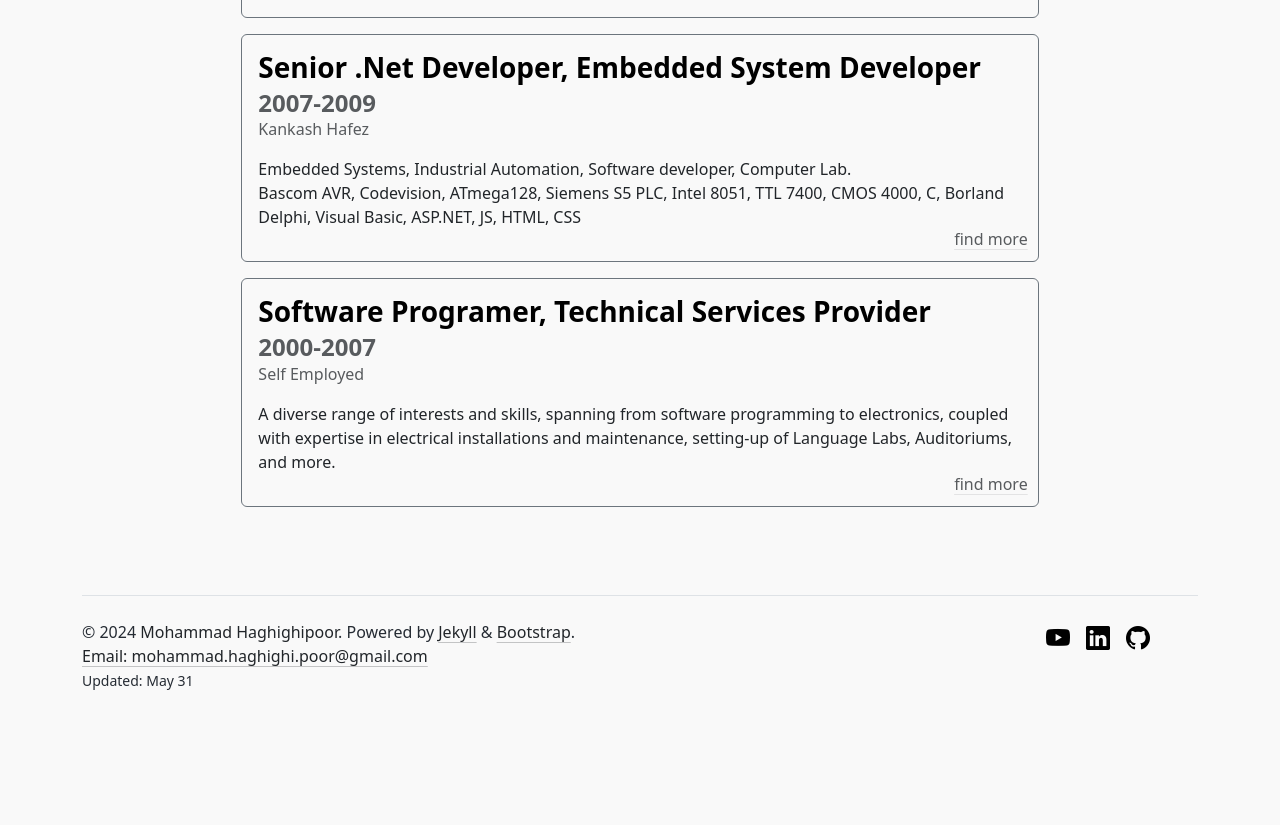
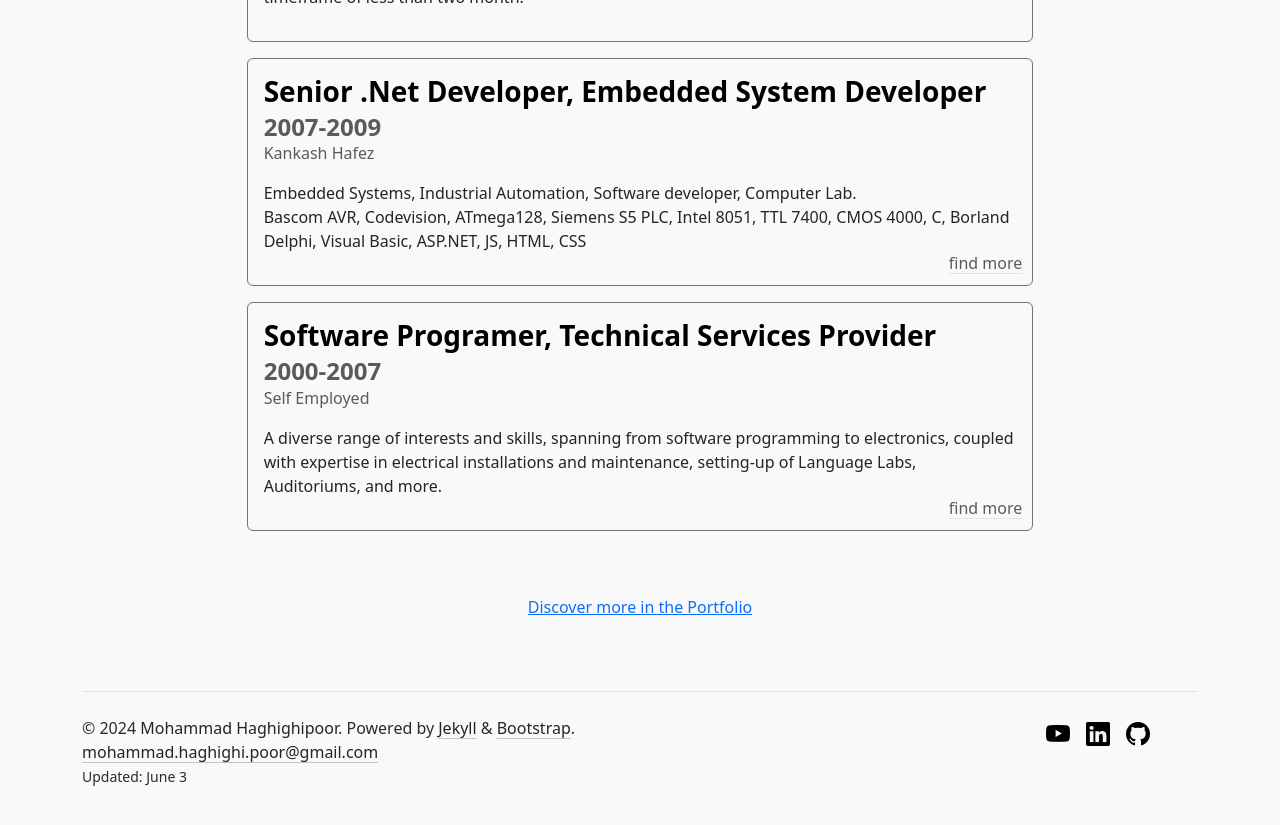
Before and after one commit to ohampro/ohampro.github.io, a Jekyll site: the page built from about.html, in a window 1280 px wide and 900 px high, scrolled down 2189 px. Shown: the top 825 px of the window. Built offline with Jekyll 4.4.1, drawn with Linux system fonts in a browser that asks for light colours; before the commit the page ends 2993 px from its top, so only the background shows below that.

Commit message:
Fix style, add action to about

```diff
--- a/_includes/footer.html
+++ b/_includes/footer.html
@@ -61,8 +61,8 @@
             <a class="link-dark link-offset-2 link-underline-opacity-25 ps"
                href="https://getbootstrap.com/" target="_blank" rel="nofollow">Bootstrap</a>.
             <br/><a class="link-dark link-offset-2 link-underline-opacity-25"
-              href="mailto: {{ site.email }}">Email: {{ site.email }}</a>
-            <br/><small class="ps">Updated: May 31</small>
+              href="mailto: {{ site.email }}">{{ site.email }}</a>
+            <br/><small class="ps">Updated: June 3</small>
         </p>
 
         <ul class="list-unstyled d-flex justify-content-end fs-4">
--- a/_includes/portfolio_list.html
+++ b/_includes/portfolio_list.html
@@ -2,7 +2,7 @@
     <div class="row">
         <div class="col"></div>
         <div class="col-lg-6">
-            <p class="my-5 fs-4">
+            <p class="my-5 px-2 fs-4">
                 Over the years, I've learned from a diverse array of projects, some truly transformative and
                 others failing to meet user needs or provide meaningful benefits.
                 This journey of varied experiences has shaped my approach and commitment to creating projects
--- a/_layouts/single.html
+++ b/_layouts/single.html
@@ -3,7 +3,7 @@
 ---
 
 <section>
-    <div class="row">
+    <div class="row px-2">
         <div class="col"></div>
         <div class="col-lg-8 text-center">
             {{ content }}
--- a/about.html
+++ b/about.html
@@ -40,3 +40,15 @@
         %}
     </div>
 </section>
+
+<section>
+    <div class="row mt-4 gy-4">
+        <div class="col"></div>
+        <div class="col-md-4 text-center">
+            <a href="/" class="outline-primary w-50">
+                Discover more in the Portfolio
+            </a>
+        </div>
+        <div class="col"></div>
+    </div>
+</section>
--- a/index.html
+++ b/index.html
@@ -48,6 +48,7 @@
     </div>
 </section>
 
+<section>
     <div class="collapse mb-5" id="portfolio_list">
         <hr class="mt-5">
         {% include portfolio_list.html %}
@@ -64,6 +65,7 @@
             <div class="col"></div>
         </div>
     </div>
+</section>
 <!-- skills -->
 
 <!-- learning -->
```
Lines whose indentation alone changed are shown as unchanged.
